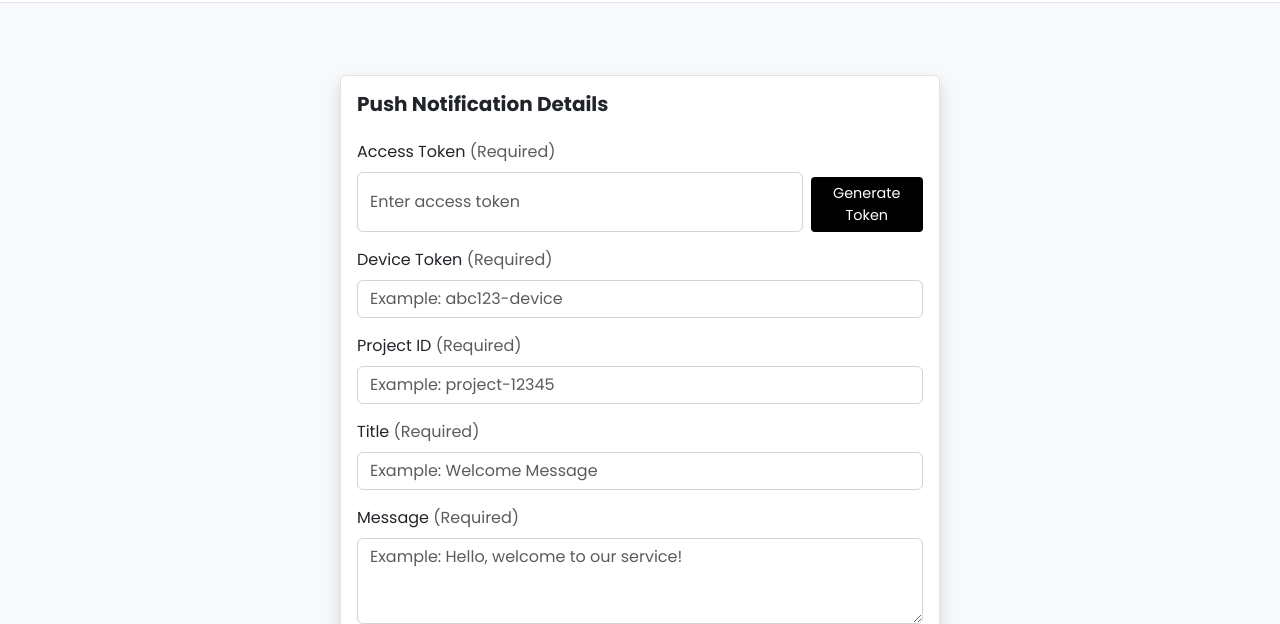
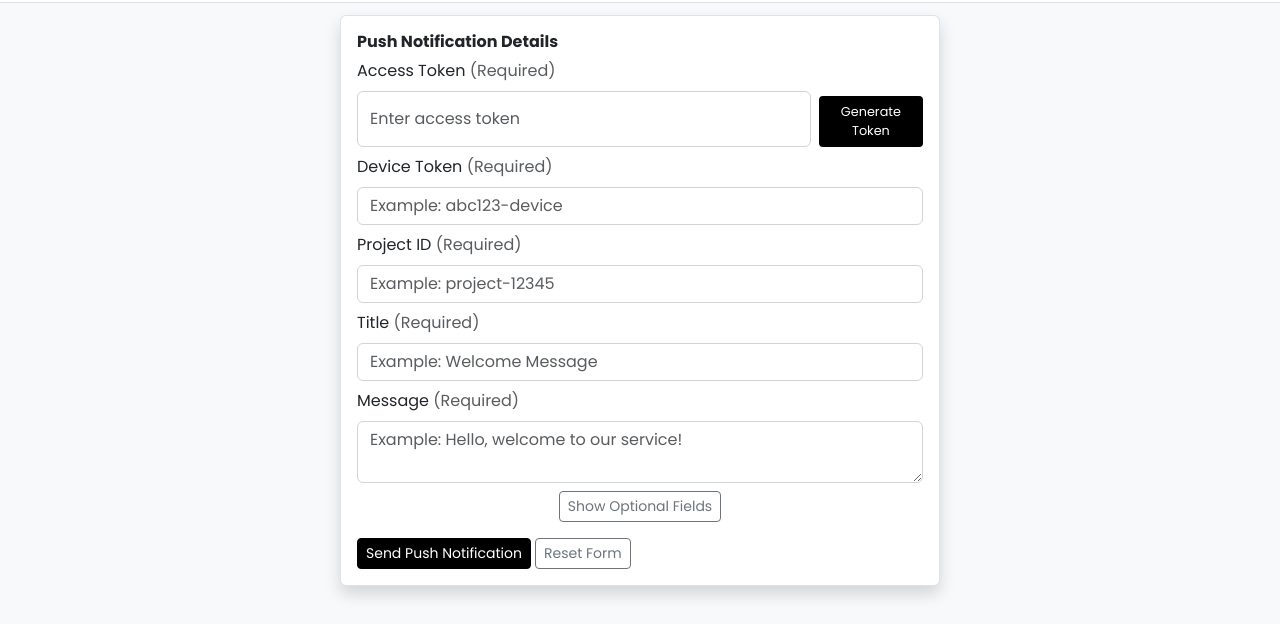
Before and after one commit to priteshyadav444/fcm-tester, a website: page public/index.html in a window 1280 px wide. Shown: the part 66-690 px from the top of the page. Drawn offline with nearby package versions, Linux system fonts and the light colour scheme.

Commit message:
design updated

```diff
--- a/public/index.html
+++ b/public/index.html
@@ -70,7 +70,7 @@
         margin-top: 5px;
         display: inline-block;
         cursor: pointer;
-        font-size: 0.9rem;
+        font-size: 0.8rem;
         color: #ffffff;
         background-color: #000000;
         border: none;
@@ -106,7 +106,7 @@
       }
 
       #generateTokenModal .modal-body {
-        font-size: 1.1rem;
+        font-size: 0.8rem;
       }
 
       #useJSONBtn,
@@ -122,7 +122,7 @@
     </style>
   </head>
   <body>
-    <header class="py-3 mb-4">
+    <header class="py-3 mb-2">
       <div class="container d-flex justify-content-between align-items-center">
         <h1 class="h4 mb-0"><b> Push Notification Tester </b></h1>
         <nav>
@@ -132,12 +132,13 @@
       </div>
     </header>
 
-    <div class="container py-5">
+    <div class="container py-1">
       <div class="card shadow">
+      <div class="d-flex justify-content-between">
         <div class="card-body">
-          <h5 class="text-start mb-4"><b>Push Notification Details</b></h5>
+          <h6 class="text-start mb-2"><b>Push Notification Details</b></h5>
           <form>
-            <div class="mb-3">
+            <div class="mb-2">
               <label for="accessToken" class="form-label"
                 >Access Token <span class="text-muted">(Required)</span></label
               >
@@ -150,7 +151,7 @@
                 />
                 <button
                   type="button"
-                  class="generate-token-btn"
+                  class="generate-token-btn btn-sm"
                   data-bs-toggle="modal"
                   data-bs-target="#generateTokenModal"
                 >
@@ -159,7 +160,7 @@
               </div>
             </div>
 
-            <div class="mb-3">
+            <div class="mb-2">
               <label for="deviceToken" class="form-label"
                 >Device Token <span class="text-muted">(Required)</span></label
               >
@@ -171,7 +172,7 @@
               />
             </div>
 
-            <div class="mb-3">
+            <div class="mb-2">
               <label for="projectId" class="form-label"
                 >Project ID <span class="text-muted">(Required)</span></label
               >
@@ -183,7 +184,7 @@
               />
             </div>
 
-            <div class="mb-3">
+            <div class="mb-2">
               <label for="title" class="form-label"
                 >Title <span class="text-muted">(Required)</span></label
               >
@@ -195,14 +196,14 @@
               />
             </div>
 
-            <div class="mb-3">
+            <div class="mb-2">
               <label for="message" class="form-label"
                 >Message <span class="text-muted">(Required)</span></label
               >
               <textarea
                 class="form-control"
                 id="message"
-                rows="3"
+                rows="2.5"
                 placeholder="Example: Hello, welcome to our service!"
               ></textarea>
             </div>
@@ -211,7 +212,7 @@
             <div class="d-flex justify-content-center mb-3">
               <button
                 type="button"
-                class="btn btn-sm btn-outline-secondary mb-3"
+                class="btn btn-sm btn-outline-secondary"
                 id="toggleOptionalFields"
               >
                 Show Optional Fields
@@ -220,7 +221,7 @@
 
             <!-- Optional fields -->
             <div id="optionalFields" style="display: none">
-              <div class="mb-3">
+              <div class="mb-2">
                 <label for="icon" class="form-label"
                   >Icon URL <span class="text-muted">(Optional)</span></label
                 >
@@ -232,7 +233,7 @@
                 />
               </div>
 
-              <div class="mb-3">
+              <div class="mb-2">
                 <label for="data" class="form-label"
                   >Data <span class="text-muted">(Optional)</span></label
                 >
@@ -246,16 +247,17 @@
             </div>
 
             <div class="d-flex justify-content-start">
-              <button type="submit" class="btn btn-primary me-1">
+              <button type="submit" class="btn btn-primary me-1 btn-sm">
                 Send Push Notification
               </button>
-              <button type="reset" class="btn btn-outline-secondary">
+              <button type="reset" class="btn btn-outline-secondary btn-sm">
                 Reset Form
               </button>
             </div>
           </form>
         </div>
       </div>
+    </div>
 
       <div class="mt-5">
         <h2>Frequently Asked Questions</h2>
@@ -306,11 +308,11 @@
           Report an Issue
         </button>
       </div>
+    </div>
 
-      <footer class="text-center mt-5">
-        <p>&copy; 2025 Push Notification Tester. All rights reserved.</p>
-      </footer>
-    </div>
+    <footer class="text-center mt-5">
+      <p>&copy; 2025 Push Notification Tester. All rights reserved.</p>
+    </footer>
 
     <!-- Generate Token Modal -->
     <div
```
Also changed, not shown: index.js (deleted, +0 -18 lines), package.json (+12 -3 lines), src/index.js (added, +35 -0 lines), 1 other file.
